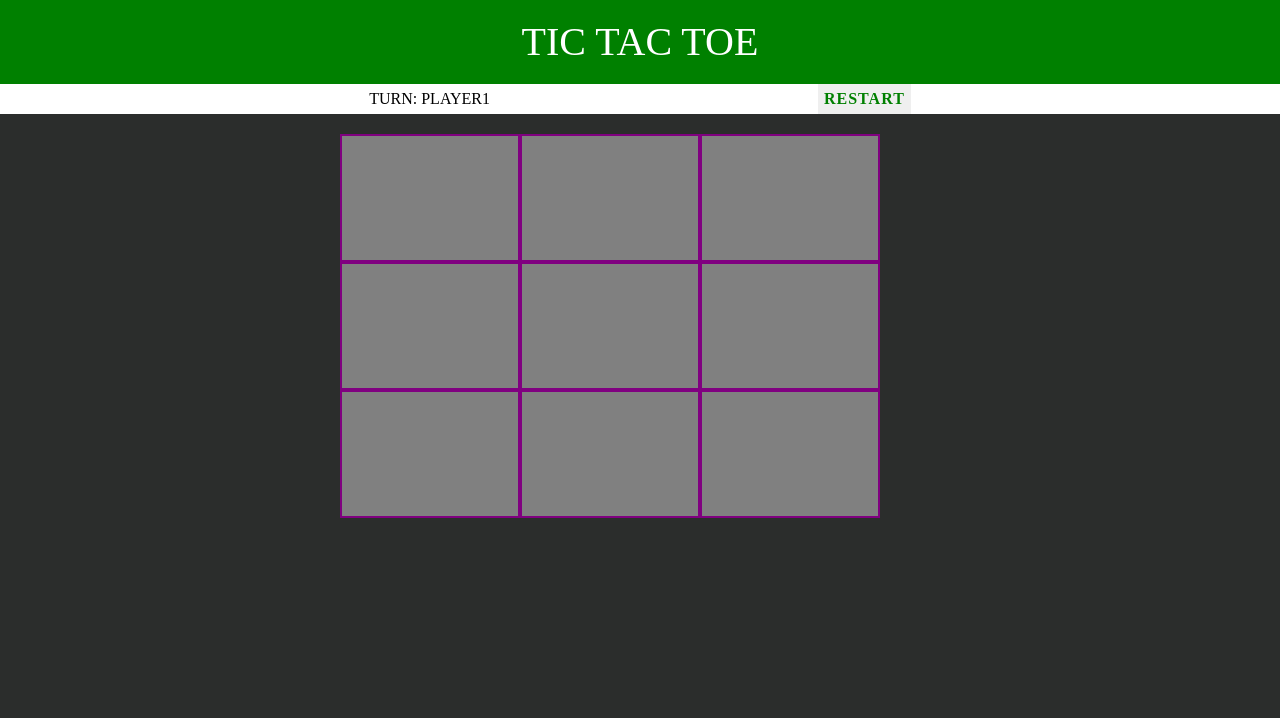
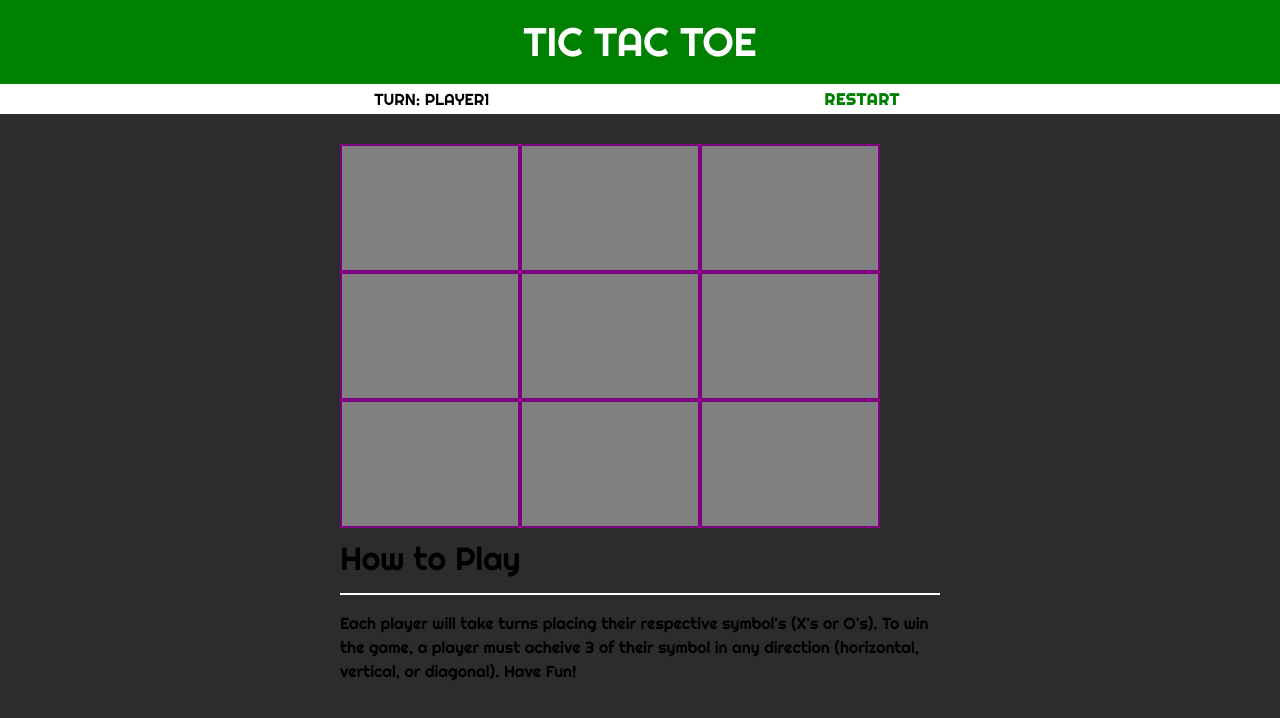
Before and after one commit to CassadyCampos/TicTacToe, a plain HTML site: page index.html in a window 1280 px wide. Drawn offline with nearby package versions, Linux system fonts and the light colour scheme.

Commit message:
Added instructions on how to play

```diff
--- a/index.html
+++ b/index.html
@@ -3,6 +3,7 @@
     <title>TicTacToe</title>
     <link rel="stylesheet" href="https://stackpath.bootstrapcdn.com/bootstrap/4.2.1/css/bootstrap.min.css" integrity="sha384-GJzZqFGwb1QTTN6wy59ffF1BuGJpLSa9DkKMp0DgiMDm4iYMj70gZWKYbI706tWS" crossorigin="anonymous">
     <link rel="stylesheet" href="style.css">
+    <link href="https://fonts.googleapis.com/css?family=Righteous" rel="stylesheet">
 </head>
 <body>
     <h1 class="text-center">Tic Tac Toe</h1>
@@ -15,15 +16,26 @@
     </div>
 
     <div id="container">
+        <div class="square selected corner"></div>
+        <div class="square selected"></div>
+        <div class="square selected corner"></div>
         <div class="square selected"></div>
         <div class="square selected"></div>
         <div class="square selected"></div>
+        <div class="square selected corner"></div>
         <div class="square selected"></div>
-        <div class="square selected"></div>
-        <div class="square selected"></div>
-        <div class="square selected"></div>
-        <div class="square selected"></div>
-        <div class="square selected"></div>
+        <div class="square selected corner"></div>
+    </div>
+
+    <div id="container">
+        <div id="instructions">
+            <h2>How to Play</h2>
+            <hr>
+            <p>Each player will take turns placing their respective symbol's
+                (X's or O's). To win the game, a player must acheive 3 of their
+                symbol in any direction (horizontal, vertical, or diagonal). Have Fun!
+            </p>
+        </div>
     </div>
 
 
--- a/style.css
+++ b/style.css
@@ -1,8 +1,12 @@
 body {
     background-color: #2b2d2c;
     margin: 0;
-    font-family: "Monsterrat", "Avenir";
+    font-family: "Righteous", cursive;
     color: black;
+}
+
+hr {
+    border: 1px solid white;
 }
 .square {
     width: 30%;
@@ -31,7 +35,7 @@ h1 {
 }
 
 #container {
-    margin: 20px auto;
+    margin: 30px auto;
     max-width: 600px;
 }
 
@@ -45,6 +49,7 @@ h1 {
 #display {
     display: inline-block;
     width: 25%;
+    background-color:green;
 }
 
 button {
@@ -53,6 +58,7 @@ button {
     height: 100%;
     font-weight: 700;
     color: green;
+    background-color: white;
     letter-spacing: 1px;
     font-size: inherit;
     transition: all 300ms;
@@ -62,3 +68,7 @@ button:hover {
     color: white;
     background-color: green;
 }
+
+#instructions {
+    margin-top: 425px;
+}
```
